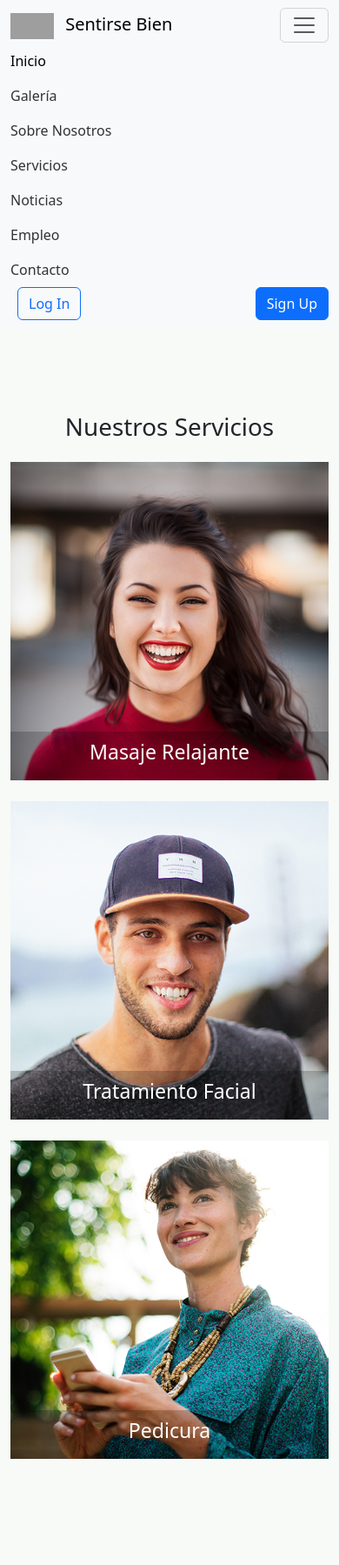
After one commit to Nicoczyruk/Spa-SentirseBien-Web, a Flask app: page /services in a window 390 px wide, after a click that opens the changed part. The commit adds this page. Shown: the whole page at 87% size. Run offline with Flask 3, Linux system fonts and the light colour scheme; grey boxes are pictures that could not be loaded.

Commit message:
Maquetación y templates bases

```diff
--- a/app/routes.py
+++ b/app/routes.py
@@ -21,3 +21,40 @@ def gallery():
 def about():
 
     return render_template('about.html')
+
+@main.route('/services')
+def services():
+    services_data = [
+        {
+            'image': 'testimonials-1.jpg',
+            'name': 'Masaje Relajante',
+            'description': 'Un masaje para aliviar el estrés y mejorar la circulación.',
+            'price': '$50'
+        },
+        {
+            'image': 'testimonials-2.jpg',
+            'name': 'Tratamiento Facial',
+            'description': 'Revitaliza tu piel con nuestros tratamientos faciales.',
+            'price': '$70'
+        },
+        {
+            'image': 'testimonials-3.jpg',
+            'name': 'Pedicura',
+            'description': 'Cuida tus pies con nuestra pedicura profesional.',
+            'price': '$30'
+        }
+    ]
+
+    return render_template('services.html', services=services_data)
+
+@main.route('/news')
+def news():
+    return render_template('news.html')
+
+@main.route('/jobs')
+def jobs():
+    return render_template('jobs.html')
+
+@main.route('/contact')
+def contact():
+    return render_template('contact.html')
--- /dev/null
+++ b/app/templates/services.html
@@ -0,0 +1,178 @@
+<!DOCTYPE html>
+<html lang="es">
+<head>
+    <meta charset="UTF-8">
+    <meta name="viewport" content="width=device-width, initial-scale=1.0">
+    <link href="https://cdn.jsdelivr.net/npm/bootstrap@5.3.0/dist/css/bootstrap.min.css" rel="stylesheet">
+    <style>
+        /* Estilos para la barra de navegación */
+        .navbar {
+            background-color: #f8f9fa; /* Ajuste del color de fondo */
+        }
+
+        .navbar-nav .nav-link {
+            font-size: 16px;
+            color: #333;
+            transition: color 0.3s ease;
+        }
+
+        .navbar-nav .nav-link:hover {
+            color: #007bff;
+        }
+
+        /* Estilos para las tarjetas de servicio */
+        .service-card {
+            position: relative;
+            overflow: hidden;
+            text-align: center;
+            color: #fff;
+            transition: transform 0.3s ease;
+        }
+
+        .service-card:hover {
+            transform: scale(1.05);
+        }
+
+        .service-card img {
+            width: 100%;
+            height: auto;
+            transition: filter 0.3s ease;
+        }
+
+        .service-card:hover img {
+            filter: blur(2px);
+        }
+
+        .service-info {
+            position: absolute;
+            bottom: 0;
+            left: 0;
+            right: 0;
+            background: rgba(0, 0, 0, 0.2); /* Ajuste para una capa gris más imperceptible */
+            color: #fff;
+            padding: 10px;
+        }
+
+        .service-description {
+            position: absolute;
+            top: 50%;
+            left: 50%;
+            transform: translate(-50%, -50%);
+            color: #fff;
+            font-weight: bold;
+            font-size: 1.2em;
+            opacity: 0;
+            transition: opacity 0.3s ease;
+            text-align: center;
+        }
+
+        .service-card:hover .service-description {
+            opacity: 1;
+        }
+
+        .btn-choose {
+            margin-top: 10px;
+        }
+
+        /* Estilos para el fondo de la sección de servicios */
+        .services-section {
+            background-color: #f8faf8; /* Mismo color de fondo que la navbar */
+            padding: 50px 0;
+        }
+    </style>
+    <title>Servicios - SPA Sentirse Bien</title>
+</head>
+<body>
+    <!-- Navigation-->
+    <nav class="navbar navbar-expand-lg navbar-light bg-light">
+        <div class="container-fluid">
+            <!-- Título del spa -->
+            <a class="navbar-brand" href="/">
+                <img src="/static/assets/img/logo.png" alt="LOGO" style="width: 50px; height: 30px; margin-right: 8px;">
+                Sentirse Bien
+            </a>
+            <button class="navbar-toggler" type="button" data-bs-toggle="collapse" data-bs-target="#navbarNav" aria-controls="navbarNav" aria-expanded="false" aria-label="Toggle navigation">
+                <span class="navbar-toggler-icon"></span>
+            </button>
+            <div class="collapse navbar-collapse" id="navbarNav">
+                <ul class="navbar-nav mx-auto">
+                    <li class="nav-item">
+                        <a class="nav-link active" aria-current="page" href="{{ url_for('main.index') }}">Inicio</a>
+                    </li>
+                    <li class="nav-item">
+                        <a class="nav-link" href="{{ url_for('main.gallery') }}">Galería</a>
+                    </li>
+                    <li class="nav-item">
+                        <a class="nav-link" href="{{ url_for('main.about') }}">Sobre Nosotros</a>
+                    </li>
+                    <li class="nav-item">
+                        <a class="nav-link" href="{{ url_for('main.services') }}">Servicios</a>
+                    </li>
+                    <li class="nav-item">
+                        <a class="nav-link" href="{{ url_for('main.news') }}">Noticias</a>
+                    </li>
+                    <li class="nav-item">
+                        <a class="nav-link" href="{{ url_for('main.jobs') }}">Empleo</a>
+                    </li>
+                    <li class="nav-item">
+                        <a class="nav-link" href="{{ url_for('main.contact') }}">Contacto</a>
+                    </li>
+                </ul>
+            </div>
+            <!-- Botones de inicio de sesión y registro -->
+            <a class="btn btn-outline-primary mx-2" href="#login">Log In</a>
+            <a class="btn btn-primary" href="#signup">Sign Up</a>
+        </div>
+    </nav>
+
+    <!-- Sección de Servicios -->
+    <div class="services-section">
+        <div class="container my-5">
+            <h1 class="text-center mb-4">Nuestros Servicios</h1>
+            <div class="row">
+                <div class="col-md-4 mb-4">
+                    <div class="service-card">
+                        <img src="{{ url_for('static', filename='assets/img/testimonials-1.jpg') }}" alt="Servicio 1">
+                        <div class="service-info">
+                            <h3>Masaje Relajante</h3>
+                        </div>
+                        <div class="service-description">
+                            <p>Un masaje para aliviar el estrés y mejorar la circulación.</p>
+                            <h4>Precio: $50</h4>
+                            <button class="btn btn-primary btn-choose">Elegir</button>
+                        </div>
+                    </div>
+                </div>
+                <div class="col-md-4 mb-4">
+                    <div class="service-card">
+                        <img src="{{ url_for('static', filename='assets/img/testimonials-2.jpg') }}" alt="Servicio 2">
+                        <div class="service-info">
+                            <h3>Tratamiento Facial</h3>
+                        </div>
+                        <div class="service-description">
+                            <p>Revitaliza tu piel con nuestros tratamientos faciales.</p>
+                            <h4>Precio: $70</h4>
+                            <button class="btn btn-primary btn-choose">Elegir</button>
+                        </div>
+                    </div>
+                </div>
+                <div class="col-md-4 mb-4">
+                    <div class="service-card">
+                        <img src="{{ url_for('static', filename='assets/img/testimonials-3.jpg') }}" alt="Servicio 3">
+                        <div class="service-info">
+                            <h3>Pedicura</h3>
+                        </div>
+                        <div class="service-description">
+                            <p>Cuida tus pies con nuestra pedicura profesional.</p>
+                            <h4>Precio: $30</h4>
+                            <button class="btn btn-primary btn-choose">Elegir</button>
+                        </div>
+                    </div>
+                </div>
+            </div>
+        </div>
+    </div>
+
+    <script src="https://cdn.jsdelivr.net/npm/bootstrap@5.3.0/dist/js/bootstrap.bundle.min.js"></script>
+</body>
+</html>
```
Also changed, not shown: app/templates/contact.html (added, +69 -0 lines), app/templates/index.html (+29 -13 lines), app/templates/jobs.html (added, +69 -0 lines), app/templates/news.html (added, +69 -0 lines), app/static/css/styles.css.
